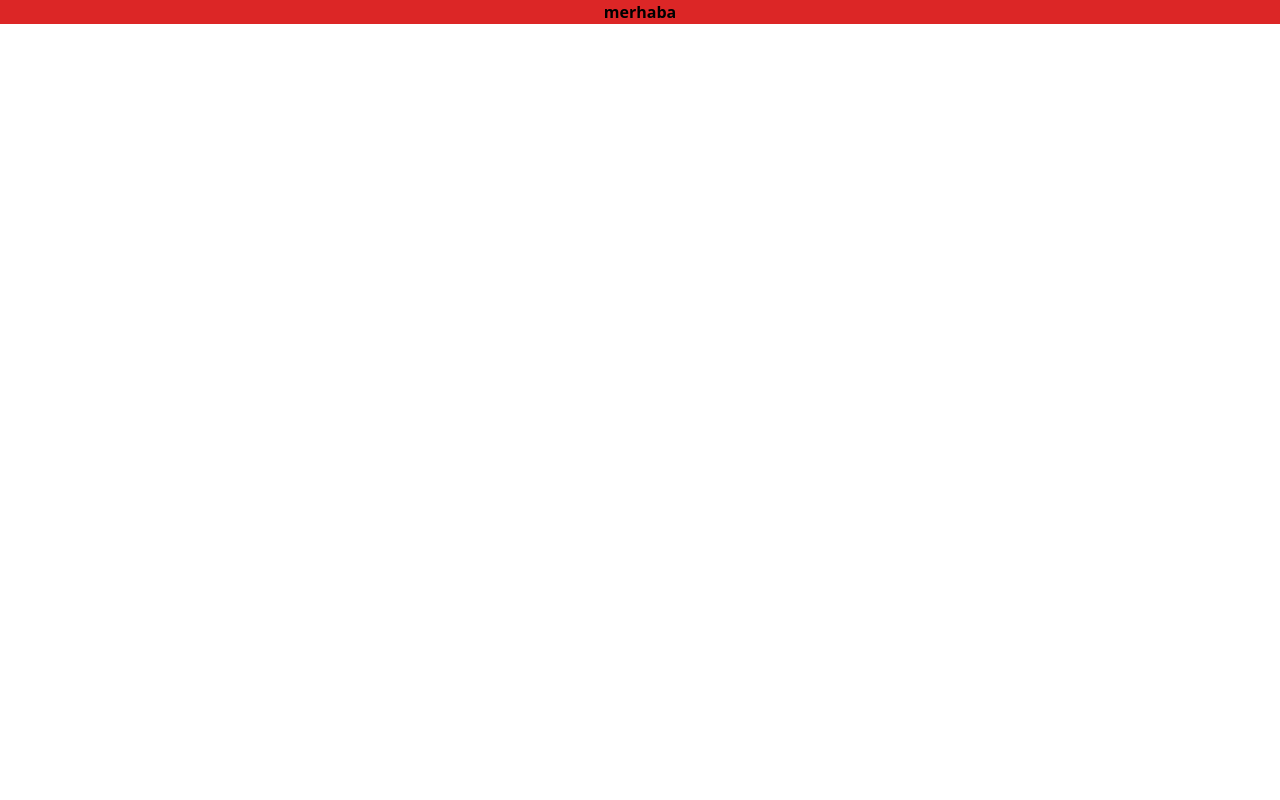
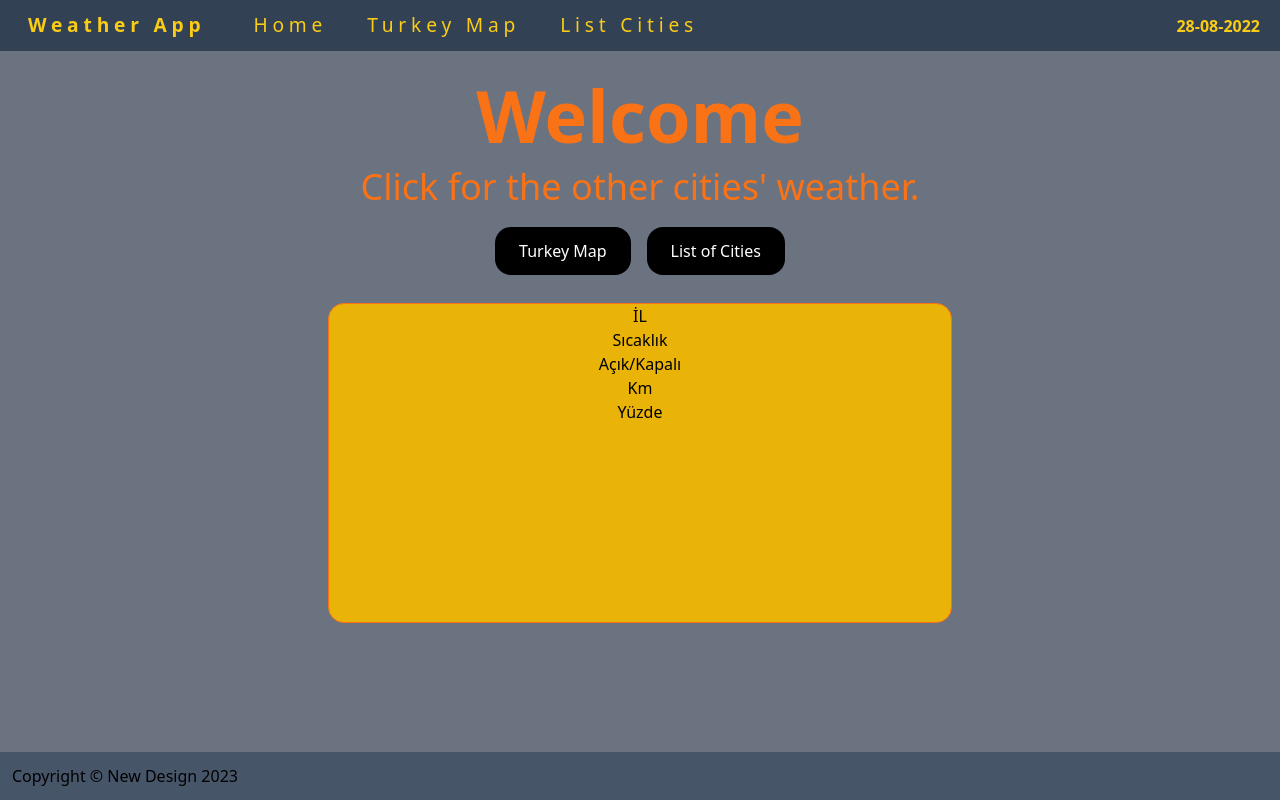
Before and after one commit to MustafaYilmaz1625/weather-app, a React (Create React App) app: page / in a window 1280 px wide. Built offline with nearby package versions, Linux system fonts and the light colour scheme.

Commit message:
add moment and react-router-dom on page

```diff
--- a/package.json
+++ b/package.json
@@ -6,8 +6,10 @@
     "@testing-library/jest-dom": "^5.16.5",
     "@testing-library/react": "^13.4.0",
     "@testing-library/user-event": "^13.5.0",
+    "moment": "^2.29.4",
     "react": "^18.2.0",
     "react-dom": "^18.2.0",
+    "react-router-dom": "^6.4.3",
     "react-scripts": "5.0.1",
     "web-vitals": "^2.1.4"
   },
--- a/src/App.js
+++ b/src/App.js
@@ -1,9 +1,10 @@
+import React from "react";
+import Weather from "./router/Weather";
 
 function App() {
   return (
-    <div className="App">
-      merhaba
-
+    <div className="bg-gray-500 h-screen">
+      <Weather />
     </div>
   );
 }
--- /dev/null
+++ b/src/components/Button.jsx
@@ -0,0 +1,16 @@
+import React from "react";
+import { NavLink } from "react-router-dom";
+
+function Button() {
+  return (
+    <div className="flex flex-row justify-center items-center">
+      <NavLink to="turkeyMap" className="btn hover:bg-orange-500 mr-4">
+        Turkey Map
+      </NavLink>
+      <NavLink to="listOfCities" className="btn hover:bg-orange-500">
+        List of Cities
+      </NavLink>
+    </div>
+  );
+}
+export default Button;
--- /dev/null
+++ b/src/components/Card.jsx
@@ -0,0 +1,26 @@
+import React from "react";
+
+function Card() {
+  return (
+    <div className="flex justify-center my-5">
+      <div className="border border-orange-500 w-[39rem] h-80 text-center rounded-2xl bg-yellow-500">
+        <div>
+          <h1>İL</h1>
+        </div>
+        <div>
+          <div>Sıcaklık</div>
+          <div>Açık/Kapalı</div>
+        </div>
+        <div>
+          <div>
+            <div>Km</div>
+            <div>Yüzde</div>
+          </div>
+          <div></div>
+        </div>
+      </div>
+    </div>
+  );
+}
+
+export default Card;
--- /dev/null
+++ b/src/components/Footer.jsx
@@ -0,0 +1,11 @@
+import React from "react";
+
+function Footer() {
+  return (
+    <div className="fixed bottom-0 bg-slate-600 w-full p-3">
+      <h1>Copyright &copy; New Design 2023</h1>
+    </div>
+  );
+}
+
+export default Footer;
--- /dev/null
+++ b/src/components/Header.jsx
@@ -0,0 +1,14 @@
+import React from "react";
+
+function Header() {
+  return (
+    <div className="header">
+      <h1 className="font-bold text-7xl text-orange-500 my-4">Welcome</h1>
+      <h3 className="text-orange-500 text-4xl">
+        Click for the other cities' weather.
+      </h3>
+    </div>
+  );
+}
+
+export default Header;
--- /dev/null
+++ b/src/components/Navbar.jsx
@@ -0,0 +1,36 @@
+import React from "react";
+import { NavLink } from "react-router-dom";
+import Moment from "moment";
+
+
+
+const Navbar = () => {
+  const formatDate = Moment().format("DD-MM-YYYY");
+  return (
+    <div className=' flex flex-row justify-between bg-slate-700 text-yellow-400'>
+      <div className='flex flex-row'>
+        <NavLink to='/' className='navlink mx-5 font-bold'>
+          Weather App
+        </NavLink>
+        <nav>
+          <ul className='flex flex-row'>
+            <li>
+              <NavLink to='/'>Home</NavLink>
+            </li>
+            <li>
+              <NavLink to='turkeyMap'>Turkey Map</NavLink>
+            </li>
+            <li>
+              <NavLink to='listOfCities'>List Cities</NavLink>
+            </li>
+          </ul>
+        </nav>
+      </div>
+      <div className='flex items-center pr-5 font-bold'>
+        <h1>{formatDate}</h1>
+      </div>
+    </div>
+  );
+}
+
+export default Navbar
--- a/src/index.css
+++ b/src/index.css
@@ -2,8 +2,34 @@
 @tailwind components;
 @tailwind utilities;
 
-@layer components{
-  .App{
-    @apply bg-red-600 flex font-bold justify-center items-center
+@layer components {
+  .App {
+    @apply bg-red-900 font-extrabold text-center
+  }
+
+  ul>li {
+    @apply mx-3
+  }
+
+  .header {
+    @apply flex flex-col justify-center items-center my-3
+  }
+
+  .btn {
+    @apply bg-black text-white border-none flex items-center px-6 py-3 my-2 rounded-2xl
   }
 }
+ul>li,
+.navlink {
+  font-size: 1.2rem;
+  letter-spacing: .3rem;
+  padding: .7rem .5rem;
+  transition: all .5s
+}
+
+ul>li:hover,
+.navlink:hover {
+  color: #ffc107 !important;
+  -webkit-transform: scale(120%);
+  transform: scale(120%);
+}
--- /dev/null
+++ b/src/pages/Home.jsx
@@ -0,0 +1,16 @@
+import React from "react";
+import Button from "../components/Button";
+import Card from "../components/Card";
+import Header from "../components/Header";
+
+function Home() {
+  return (
+    <div>
+      <Header />
+      <Button />
+      <Card />
+    </div>
+  );
+}
+
+export default Home;
--- /dev/null
+++ b/src/pages/ListOfCities.jsx
@@ -0,0 +1,9 @@
+import React from 'react'
+
+const ListOfCities = () => {
+  return (
+    <div>ListOfCities</div>
+  )
+}
+
+export default ListOfCities
--- /dev/null
+++ b/src/pages/TurkeyMap.jsx
@@ -0,0 +1,9 @@
+import React from 'react'
+
+const TurkeyMap = () => {
+  return (
+    <div>TurkeyMap</div>
+  )
+}
+
+export default TurkeyMap
--- /dev/null
+++ b/src/router/Weather.jsx
@@ -0,0 +1,25 @@
+import React from "react";
+import { BrowserRouter, Routes, Route } from "react-router-dom";
+import Footer from "../components/Footer";
+import Navbar from "../components/Navbar";
+import Home from "../pages/Home";
+import ListOfCities from "../pages/ListOfCities";
+import TurkeyMap from "../pages/TurkeyMap";
+
+function Weather() {
+  return (
+    <div>
+      <BrowserRouter>
+        <Navbar />
+        <Routes>
+          <Route path="/" element={<Home />} />
+          <Route path="turkeyMap" element={<TurkeyMap />} />
+          <Route path="listOfCities" element={<ListOfCities />} />
+        </Routes>
+        <Footer />
+      </BrowserRouter>
+    </div>
+  );
+}
+
+export default Weather;
```
Also changed, not shown: 1 other file (tests, documents, lock files or other folders).
